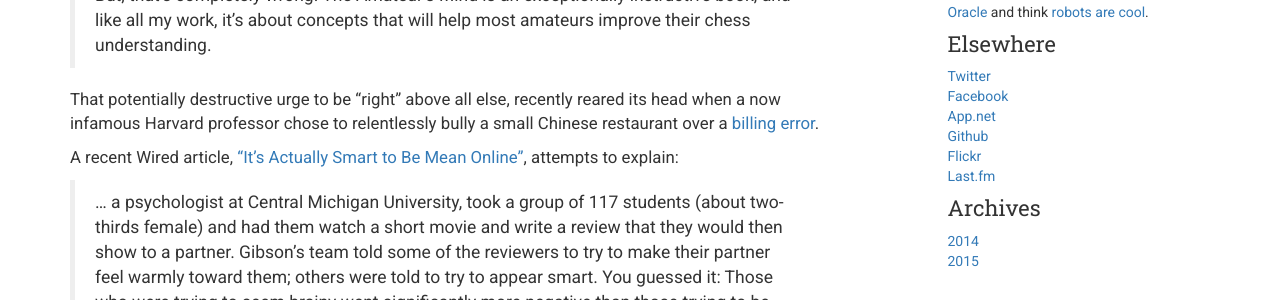
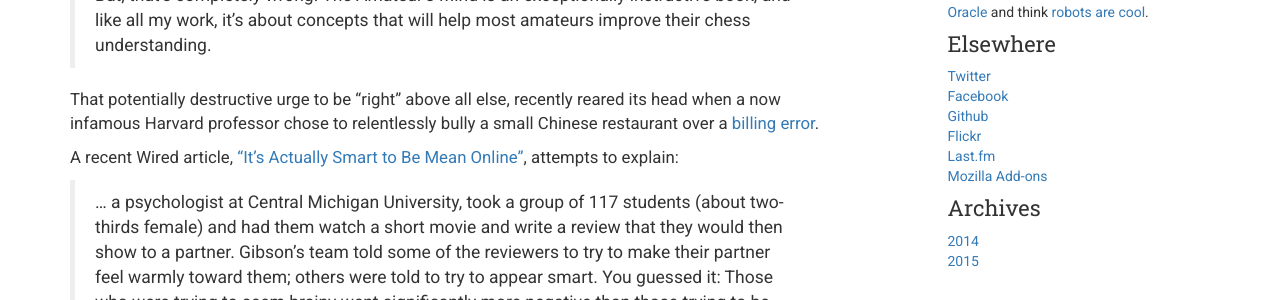
Before and after one commit to brianrainey/brianrainey.github.com, a Jekyll site: the page built from index.html, in a window 1280 px wide and 900 px high. Shown: the part 352-652 px from the top of the window. Built offline with Jekyll 4.4.1, drawn with Linux system fonts in a browser that asks for light colours; nearby versions of some CDN libraries.

Commit message:
Update sidebar links.

```diff
--- a/_layouts/default.html
+++ b/_layouts/default.html
@@ -61,10 +61,10 @@
             <ol class="list-unstyled">
               <li><a href="http://twitter.com/brianrainey" rel="me">Twitter</a></li>
               <li><a href="http://facebook.com/brianjrainey" rel="me">Facebook</a></li>
-              <li><a href="http://alpha.app.net/brianrainey" rel="me">App.net</a></li>
               <li><a href="http://github.com/brianrainey" rel="me">Github</a></li>
               <li><a href="http://flickr.com/photos/bangers" rel="me">Flickr</a></li>
               <li><a href="http://www.last.fm/user/brianrainey" rel="me">Last.fm</a></li>
+              <li><a href="https://addons.mozilla.org/en-US/firefox/addon/special-order/" rel="me">Mozilla Add-ons</a></li>
             </ol>
           </div>
           <div>
```
